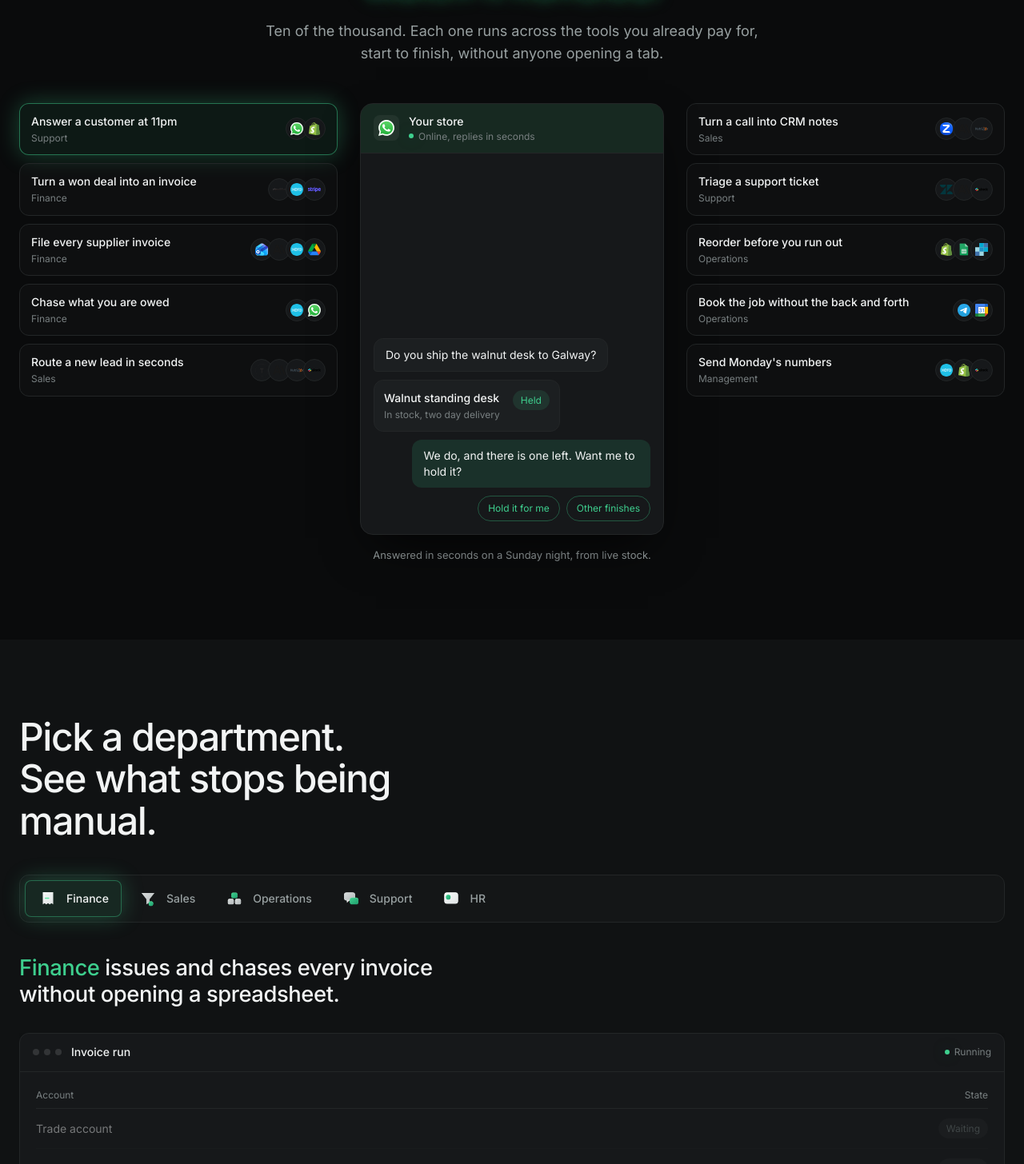
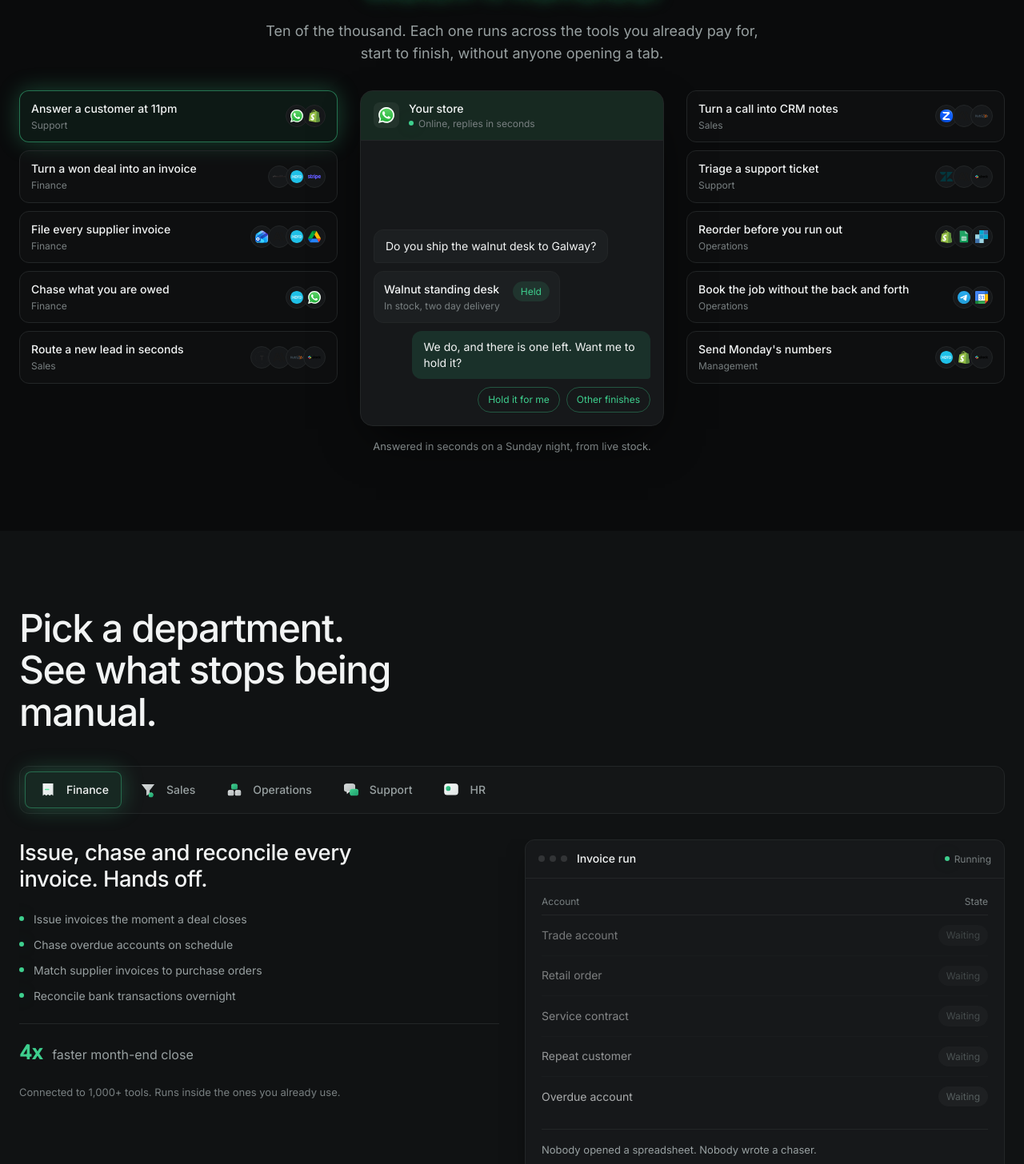
Before and after one commit to galalqassas2/autonomy, a Next.js app in the folder claude (first try)/: page / in a window 1280 px wide. Shown: the part 2154-3610 px from the top of the page at 80% size. Built offline with nearby package versions, Linux system fonts and the light colour scheme.

Commit message:
feat(departments): expand department selector content and side-by-side layout
- Add headlines, task lists, and outcome stats for all department tabs
- Convert department panel to a 2-column grid layout (copy left, demo right)
- Adjust capability stage widget height and grid layout alignment

```diff
--- a/claude (first try)/src/components/blocks/capability-stage.tsx
+++ b/claude (first try)/src/components/blocks/capability-stage.tsx
@@ -32,7 +32,7 @@ export function CapabilityStage({ item }: { item: Capability }) {
   return (
     <div
       aria-hidden="true"
-      className="relative flex h-[520px] w-full flex-col overflow-hidden rounded-xl border border-hairline bg-canvas-night shadow-[var(--elev-3)] sm:h-[540px]"
+      className="relative flex h-[400px] w-full flex-col overflow-hidden rounded-xl border border-hairline bg-canvas-night shadow-[var(--elev-3)] sm:h-[420px]"
     >
       {w.kind === "chat" ? (
         <ChatWidget w={w} shown={shown} thinking={thinking} reduce={reduce} />
--- a/claude (first try)/src/components/blocks/conversation-demo.tsx
+++ b/claude (first try)/src/components/blocks/conversation-demo.tsx
@@ -90,7 +90,7 @@ export function ConversationDemo() {
           One list at every size. Stage on top through tablet, flanked by the
           two card groups above 1280px.
         */}
-        <div className="mt-12 grid grid-cols-1 gap-6 sm:grid-cols-2 xl:grid-cols-[1fr_380px_1fr] xl:items-start xl:gap-7">
+        <div className="mt-8 grid grid-cols-1 gap-6 sm:grid-cols-2 xl:grid-cols-[1fr_380px_1fr] xl:items-start xl:gap-7">
           <div className="order-1 sm:col-span-2 xl:order-2 xl:col-span-1 xl:sticky xl:top-24">
             <div className="mx-auto w-full max-w-[380px]">
               <CapabilityStage key={active.id} item={active} />
@@ -100,8 +100,8 @@ export function ConversationDemo() {
             </div>
           </div>
 
-          {cards(CAPABILITIES.slice(0, 5), "order-2 xl:order-1")}
-          {cards(CAPABILITIES.slice(5), "order-3")}
+          {cards(CAPABILITIES.slice(0, 5), "order-2 xl:order-1 xl:justify-between")}
+          {cards(CAPABILITIES.slice(5), "order-3 xl:justify-between")}
         </div>
       </div>
     </section>
--- a/claude (first try)/src/components/blocks/department-selector.tsx
+++ b/claude (first try)/src/components/blocks/department-selector.tsx
@@ -19,7 +19,9 @@ type Dept = {
   id: string
   tab: string
   icon: Icon3DName
-  outcome: string
+  headline: string
+  tasks: string[]
+  stat: { value: string; label: string }
   panel: () => React.ReactNode
 }
 
@@ -28,28 +30,56 @@ const DEPTS: Dept[] = [
     id: "finance",
     tab: "Finance",
     icon: "receipt",
-    outcome: "issues and chases every invoice without opening a spreadsheet",
+    headline: "Issue, chase and reconcile every invoice. Hands off.",
+    tasks: [
+      "Issue invoices the moment a deal closes",
+      "Chase overdue accounts on schedule",
+      "Match supplier invoices to purchase orders",
+      "Reconcile bank transactions overnight",
+    ],
+    stat: { value: "4x", label: "faster month-end close" },
     panel: () => <LedgerPanel />,
   },
   {
     id: "sales",
     tab: "Sales",
     icon: "funnel",
-    outcome: "routes and enriches every lead the minute it lands",
+    headline: "Every lead captured, enriched and routed. In seconds.",
+    tasks: [
+      "Route new leads to the right rep instantly",
+      "Enrich contacts from public data sources",
+      "Log every call and email in your CRM",
+      "Send quotes the minute a deal is agreed",
+    ],
+    stat: { value: "90%", label: "less manual data entry" },
     panel: () => <PipelinePanel />,
   },
   {
     id: "operations",
     tab: "Operations",
     icon: "crates",
-    outcome: "keeps stock, orders and suppliers in agreement",
+    headline: "Stock, orders and suppliers. Always in agreement.",
+    tasks: [
+      "Reorder stock before it runs out",
+      "Reconcile deliveries against purchase orders",
+      "Track supplier SLAs and flag breaches",
+      "Sync inventory across every system",
+    ],
+    stat: { value: "0", label: "missed reorders last quarter" },
     panel: () => <ReconcilePanel />,
   },
   {
     id: "support",
     tab: "Support",
     icon: "bubbles",
-    outcome: "answers the same forty questions without a person",
+    headline: "Answer, triage and escalate. Across every channel.",
+    tasks: [
+      "Reply to FAQs on WhatsApp, email and web",
+      "Triage tickets by urgency in real time",
+      "Escalate to a person only when needed",
+      "Log every interaction for full visibility",
+    ],
+    stat: { value: "24/7", label: "response coverage" },
     panel: () => (
       <div className="mx-auto w-full max-w-[380px]">
         <CapabilityStage item={CAPABILITIES[0]} />
@@ -60,7 +90,14 @@ const DEPTS: Dept[] = [
     id: "hr",
     tab: "HR",
     icon: "badge",
-    outcome: "onboards a new starter across six systems in one go",
+    headline: "Onboard across six systems from one trigger.",
+    tasks: [
+      "Provision accounts the day the offer is signed",
+      "Collect documents before day one",
+      "Assign permissions scoped to the role",
+      "Schedule the first week automatically",
+    ],
+    stat: { value: "6", label: "systems provisioned at once" },
     panel: () => <ChecklistPanel />,
   },
 ]
@@ -185,17 +222,48 @@ export function DepartmentSelector() {
           })}
         </div>
 
-        <p className="t-display-md mt-10 max-w-[30ch] text-ink">
-          <span className="text-primary">{current.tab}</span> {current.outcome}.
-        </p>
-
         <div
           id="department-panel"
           role="tabpanel"
-          className="relative mt-8 min-h-[420px] overflow-hidden"
+          className="relative mt-8 overflow-hidden"
         >
           <div ref={panelRef} key={current.id}>
-            {current.panel()}
+            <div className="grid gap-8 lg:grid-cols-2 lg:items-start">
+              {/* Left: headline, use cases, stat */}
+              <div className="flex flex-col gap-6">
+                <p className="t-display-md max-w-[26ch] text-ink">
+                  {current.headline}
+                </p>
+
+                <ul className="flex flex-col gap-3">
+                  {current.tasks.map((task) => (
+                    <li key={task} className="flex items-start gap-3">
+                      <span
+                        className="mt-1.5 size-1.5 shrink-0 rounded-full bg-primary"
+                        style={{ boxShadow: "var(--glow-soft)" }}
+                      />
+                      <span className="text-sm text-ink-mute">{task}</span>
+                    </li>
+                  ))}
+                </ul>
+
+                <div className="flex items-baseline gap-3 border-t border-hairline pt-5">
+                  <span className="text-2xl font-semibold text-primary">
+                    {current.stat.value}
+                  </span>
+                  <span className="t-body-md text-ink-mute">
+                    {current.stat.label}
+                  </span>
+                </div>
+
+                <p className="t-caption text-ink-mute-2">
+                  Connected to 1,000+ tools. Runs inside the ones you already use.
+                </p>
+              </div>
+
+              {/* Right: animated demo panel */}
+              <div>{current.panel()}</div>
+            </div>
           </div>
         </div>
       </div>
```
